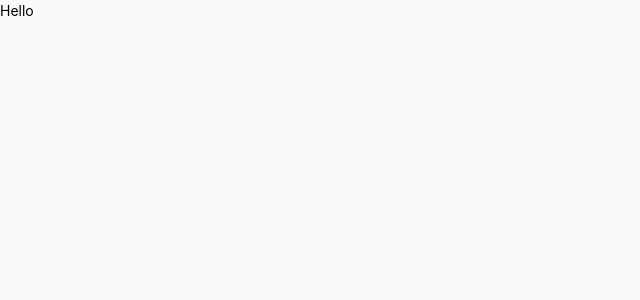
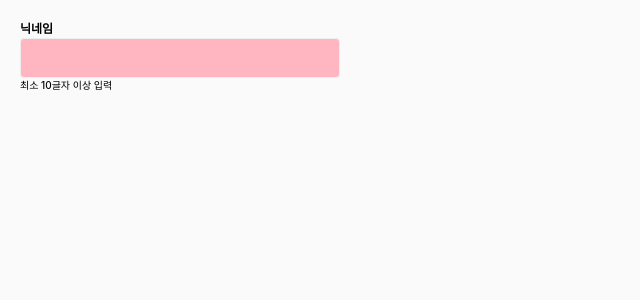
Before and after one commit to UsePlease-UI/PPudding, a React (Create React App) app: page / in a window 1280 px wide. Shown: the top 300 px of the page, without its empty margins (0-640 px from the left). Built offline with nearby package versions, Linux system fonts and the light colour scheme.

Commit message:
feat : App.tsx에 예시 추가

```diff
--- a/src/app/App.tsx
+++ b/src/app/App.tsx
@@ -1,3 +1,26 @@
+import { useState } from 'react';
+
+import { css } from '@emotion/react';
+
+import FlexBox from 'components/atoms/FlexBox';
+import TextField from 'components/atoms/TextField';
+import FormControl from 'components/molecules/FormControl';
+
 export default function App() {
-    return <div>Hello</div>;
+    const [name, setName] = useState('');
+
+    return (
+        <FlexBox direction="column" customCSS={{ padding: 20 }}>
+            <FormControl id="name" helperTextId="name-helper-text" helperText="최소 10글자 이상 입력" label="닉네임">
+                <TextField
+                    title="이름"
+                    name="name"
+                    value={name}
+                    maxLength={10}
+                    onChange={(e) => setName(e.currentTarget.value)}
+                    customCSS={css({ backgroundColor: 'lightpink' })}
+                />
+            </FormControl>
+        </FlexBox>
+    );
 }
```
